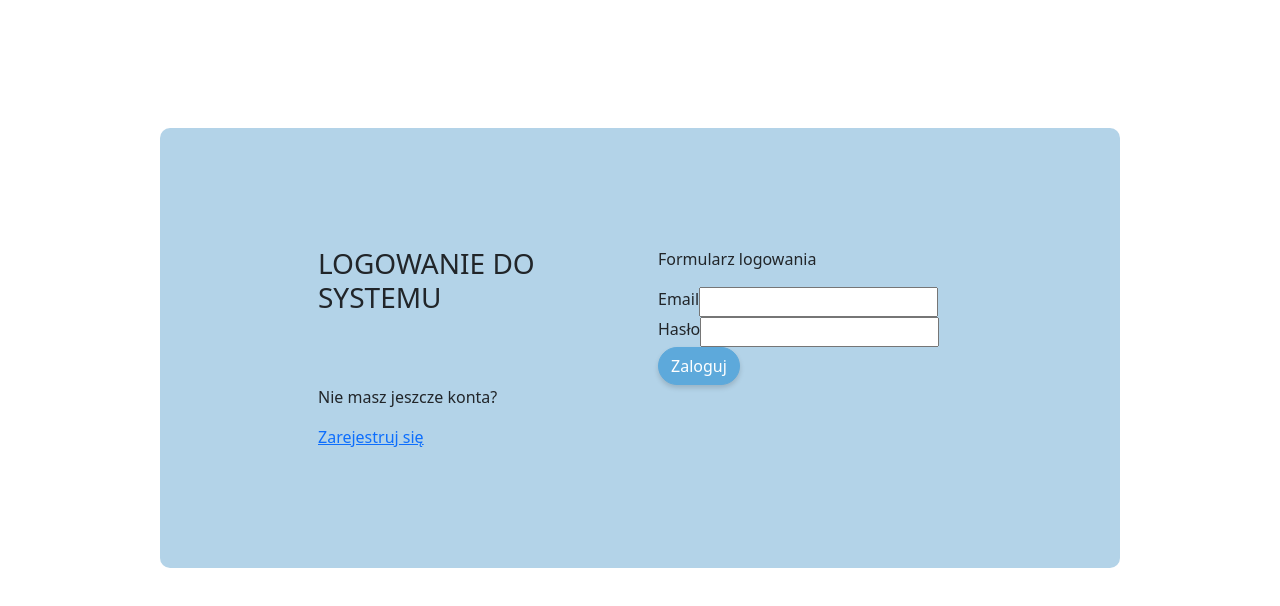
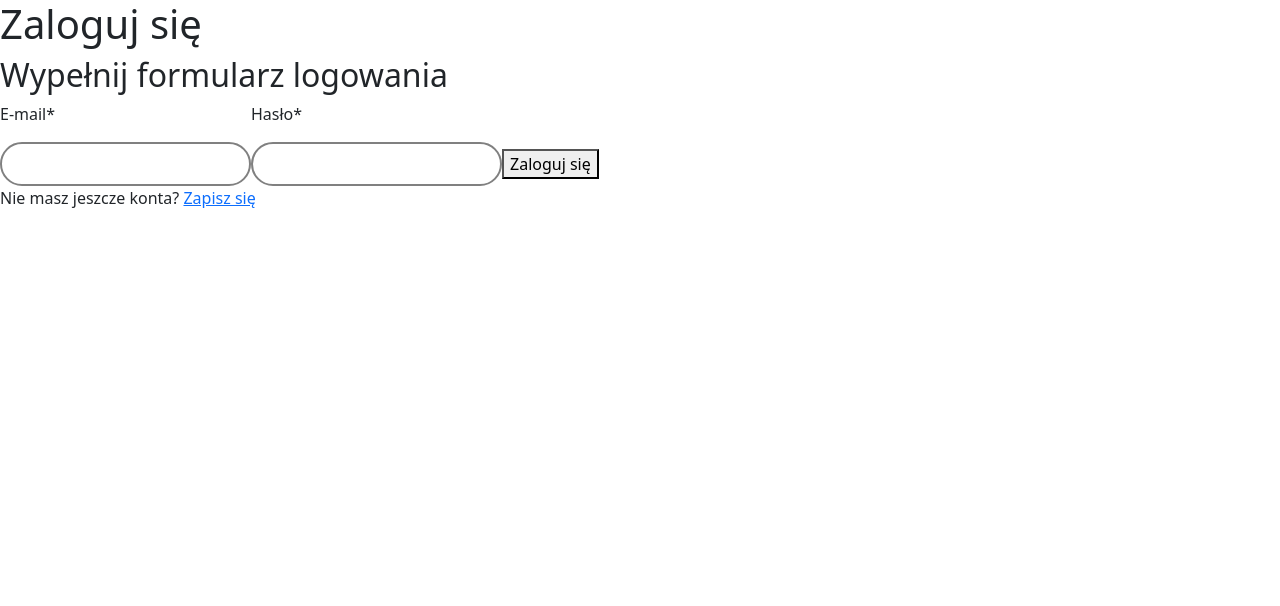
Before and after one commit to Pawel2923/AirTrans, a React (Vite) app in the folder ui/: page /logowanie in a window 1280 px wide. Shown: the top 606 px of the page. Built offline with nearby package versions, Linux system fonts and the light colour scheme.

Commit message:
poprawa validacji

```diff
--- a/ui/src/components/input.module.css
+++ b/ui/src/components/input.module.css
@@ -1,4 +1,4 @@
-.Input {
+.input {
 	border: 2px solid gray;
 	outline: none;
 	border-radius: 25px;
@@ -6,21 +6,21 @@
 	width: 100%;
 }
 
-.Invalid {
+.invalid {
 	border-color: #de5452;
 }
 
-.Input:focus {
+.input:focus {
 	border-color: #3b9add;
 }
 
-.Input:focus-within {
+.input:focus-within {
 	border-color: #3b9add;
 }
 
-.Input[type="search"]::-webkit-search-decoration,
-.Input[type="search"]::-webkit-search-cancel-button,
-.Input[type="search"]::-webkit-search-results-button,
-.Input[type="search"]::-webkit-search-results-decoration {
+.input[type="search"]::-webkit-search-decoration,
+.input[type="search"]::-webkit-search-cancel-button,
+.input[type="search"]::-webkit-search-results-button,
+.input[type="search"]::-webkit-search-results-decoration {
 	-webkit-appearance: none;
 }
--- a/ui/src/components/input.tsx
+++ b/ui/src/components/input.tsx
@@ -1,33 +1,37 @@
-
-import React, { useState, useEffect, useRef, forwardRef, useLayoutEffect } from "react";
-import PropTypes from "prop-types";
+import {
+	useState,
+	useEffect,
+	useRef,
+	useLayoutEffect,
+} from "react";
 import classes from "./input.module.css";
 
 interface InputProps {
 	type?: string;
 	placeholder?: string;
-    value?: string;
+	value: string;
 	disabled?: boolean;
 	required?: boolean;
 	className?: string;
+	style?: React.CSSProperties;
 	id?: string;
 	minLength?: number;
-    onInput?: (ev: React.FocusEvent<HTMLInputElement>) => void;
+	onInput?: (ev: React.ChangeEvent<HTMLInputElement>) => void;
 	onFocus?: (ev: React.FocusEvent<HTMLInputElement>) => void;
 	onBlur?: (ev: React.FocusEvent<HTMLInputElement>) => void;
 	onChange?: (ev: React.ChangeEvent<HTMLInputElement>) => void;
 	validateInput?: (value: string) => boolean;
-    setIsFormInvalid?:(value: boolean) => void;
+	setIsFormInvalid?: (isInvalid: boolean) => void;
 }
 
-const Input = forwardRef((
-    {
-        type = "text",
+const Input: React.FC<InputProps> = ({
+	type,
 	placeholder,
 	value,
 	disabled,
 	required,
 	className,
+	style,
 	id,
 	minLength,
 	onInput,
@@ -36,8 +40,7 @@ const Input = forwardRef((
 	onChange,
 	validateInput,
 	setIsFormInvalid,
-    }: InputProps,
-) => {
+}) => {
 	const [isInvalid, setIsInvalid] = useState(false);
 	const inputRef = useRef<HTMLInputElement>(null);
 
@@ -72,45 +75,29 @@ const Input = forwardRef((
 
 	const blurHandler = (ev: React.FocusEvent<HTMLInputElement>) => {
 		if (validateInput) {
-            setIsInvalid(!validateInput(value ?? ""));
+			setIsInvalid(!validateInput(value));
 		}
 		onBlur && onBlur(ev);
 	};
 
 	return (
 		<input
-            type={type}
+			type={type ? type : "text"}
 			ref={inputRef}
 			id={id}
 			placeholder={placeholder}
 			value={value}
 			disabled={disabled}
 			required={required}
-            className={`${classes.input} ${className || ""}`}
-            minLength={minLength}
+			className={`${classes.input} ${className ? className : ""}`}
+			style={style ? style : {}}
+			minLength={minLength ? minLength : undefined}
 			onChange={changeHandler}
 			onFocus={focusHandler}
 			onBlur={blurHandler}
-            onInput={onInput || (() => {})}
+			onInput={onInput ? onInput : () => {}}
 		/>
 	);
-});
-
-Input.propTypes = {
-    type: PropTypes.string,
-    placeholder: PropTypes.string,
-    value: PropTypes.string,
-    disabled: PropTypes.bool,
-    required: PropTypes.bool,
-    className: PropTypes.string,
-    id: PropTypes.string,
-    minLength: PropTypes.number,
-    onInput: PropTypes.func,
-    onFocus: PropTypes.func,
-    onBlur: PropTypes.func,
-    onChange: PropTypes.func,
-    validateInput: PropTypes.func,
-    setIsFormInvalid: PropTypes.func,
 };
 
 export default Input;
--- a/ui/src/pages/Logowanie.tsx
+++ b/ui/src/pages/Logowanie.tsx
@@ -1,23 +1,17 @@
+import { useState } from "react";
 import { Link } from "react-router-dom";
-import { useState } from "react";
-import homeStyles from "./Home.module.css";
-import Input from "../components/input";
+import Input from "../components/Input"
 
-const emailRegex = /^[a-zA-Z0-9._%+-]+@[a-zA-Z0-9.-]+\.[a-z]{2,}$/;
+const emailRegex = /^[\w-.]+@([\w-]+\.)+[\w-]{2,4}$/i;
+const isEmpty = (value: string) => value.trim() !== "" && value.trim().length >= 3;
+const isEmail = (value: string) =>
+	emailRegex.test(value.toLowerCase()) &&
+	value.toLowerCase().trim().length >= 3;
 
-
-
-const Logowanie = () => {
+const Login = () => {
 	const [email, setEmail] = useState("");
 	const [password, setPassword] = useState("");
 	const [isFormInvalid, setIsFormInvalid] = useState(true);
-    const submitHandler = (ev: { preventDefault: () => void; }) => {
-        ev.preventDefault();
-        validateForm();
-        if (isFormInvalid) {
-            return;
-        }
-    };
 
 	const emailInputHandler = (ev: React.ChangeEvent<HTMLInputElement>) => {
 		setEmail(ev.target.value);
@@ -27,60 +21,75 @@ const Logowanie = () => {
 		setPassword(ev.target.value);
 	};
 
-    const validateForm = () => {
-        const emailIsValid = email.trim() !== "" && emailRegex.test(email.toLowerCase());
-        const passwordIsValid = password.trim() !== "" && password.length >= 3;
-        setIsFormInvalid(!emailIsValid || !passwordIsValid);
+	const resetForm = () => {
+		setEmail("");
+		setPassword("");
+		setIsFormInvalid(false);
 	};
 
+	const submitHandler = (ev: React.FormEvent<HTMLFormElement>) => {
+		ev.preventDefault();
 
+		if (isFormInvalid) {
+			console.error("Niepoprawnie wypełniony formularz");
+			alert("Niepoprawnie wypełniony formularz");
+			return;
+		}
+		resetForm();
+		console.log("Zalogowano przy użyciu e-maila i hasła: ", email, password);
+	};
 
-    return (
-        <div className={`container-fluid ${homeStyles["content-wrapper"]}`} style={{ backgroundColor: "#B3D3E8", margin: "auto", borderRadius: "10px", display: 'flex', justifyContent: 'center', alignItems: 'center', height: '55vh', marginTop:'10%',width:'120vh'}}>
-            <div className="container-fluid row text-center text-lg-start justify-content-between gap-5 ms-0">
-                <div className="col-lg-6" style={{ width: "200%" }}>
-                    <div className="row">
-                        <div className="col-md-6">
-                            <h3>LOGOWANIE DO SYSTEMU</h3>
-                        </div>
-                        <div className="col-md-6">
+	const loginForm = (
 		<form onSubmit={submitHandler}>
-                                <div className="form-group d-flex justify-content-start">
-                                    <p>Formularz logowania</p>
-                                </div>
-                                <div className="form-group d-flex justify-content-start">
-                                    <label htmlFor="email">Email</label>
+			<label>
+				<p>
+					E-mail*
+				</p>
 				<Input
 					type="email"
 					id="email"
 					value={email}
+					minLength={3}
 					onInput={emailInputHandler}
+					validateInput={isEmail}
 					setIsFormInvalid={setIsFormInvalid}
 					required
 				/>
-                                </div>
-
-                                <div className="form-group d-flex justify-content-start">
-                                    <label htmlFor="password">Hasło</label>
+			</label>
+			<label>
+				<p>
+					Hasło*
+				</p>
 				<Input
 					type="password"
 					id="password"
 					value={password}
+					minLength={3}
 					onInput={passwordInputHandler}
+					validateInput={isEmpty}
 					setIsFormInvalid={setIsFormInvalid}
 					required
 				/>
-                                </div>
-                                <button type="submit" className="btn btn-primary text-center" disabled={isFormInvalid}>Zaloguj</button>
+			</label>
+			<button type="submit">Zaloguj się</button>
+			<p>
+				Nie masz jeszcze konta?{" "}
+				<Link to="/rejestracja">Zapisz się</Link>
+			</p>
 		</form>
-                        </div>
-                    </div>
-                    <p>Nie masz jeszcze konta?</p>
-                    <Link to="/rejestracja">Zarejestruj się</Link>
-                </div>
-            </div>
-        </div>
+	);
+
+	return (
+		<>
+			<main>
+				<section className="section">
+					<h1>Zaloguj się</h1>
+					<h2>Wypełnij formularz logowania</h2>
+					{loginForm}
+				</section>
+			</main>
+		</>
 	);
 };
 
-export default Logowanie;
+export default Login;
```
Lines whose indentation alone changed are shown as unchanged.
